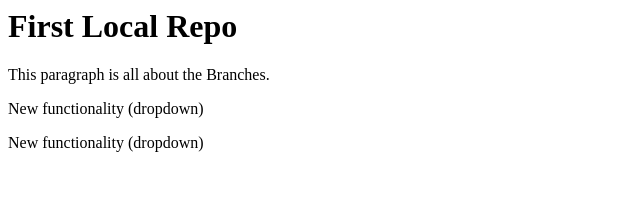
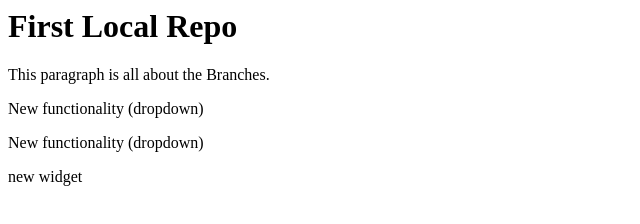
Before and after one commit to jaimin-modi/LocalRepo, a plain HTML site: page index.html in a window 1280 px wide. Shown: the full height of the page, 0-640 px from the left. Drawn offline with Linux system fonts and the light colour scheme.

Commit message:
Add new widget

```diff
--- a/index.html
+++ b/index.html
@@ -2,3 +2,4 @@
 <P>This paragraph is all about the Branches.</P>
 <p>New functionality (dropdown)</p>
 <P>New functionality (dropdown)</P>
+<p>new widget</p>
```
